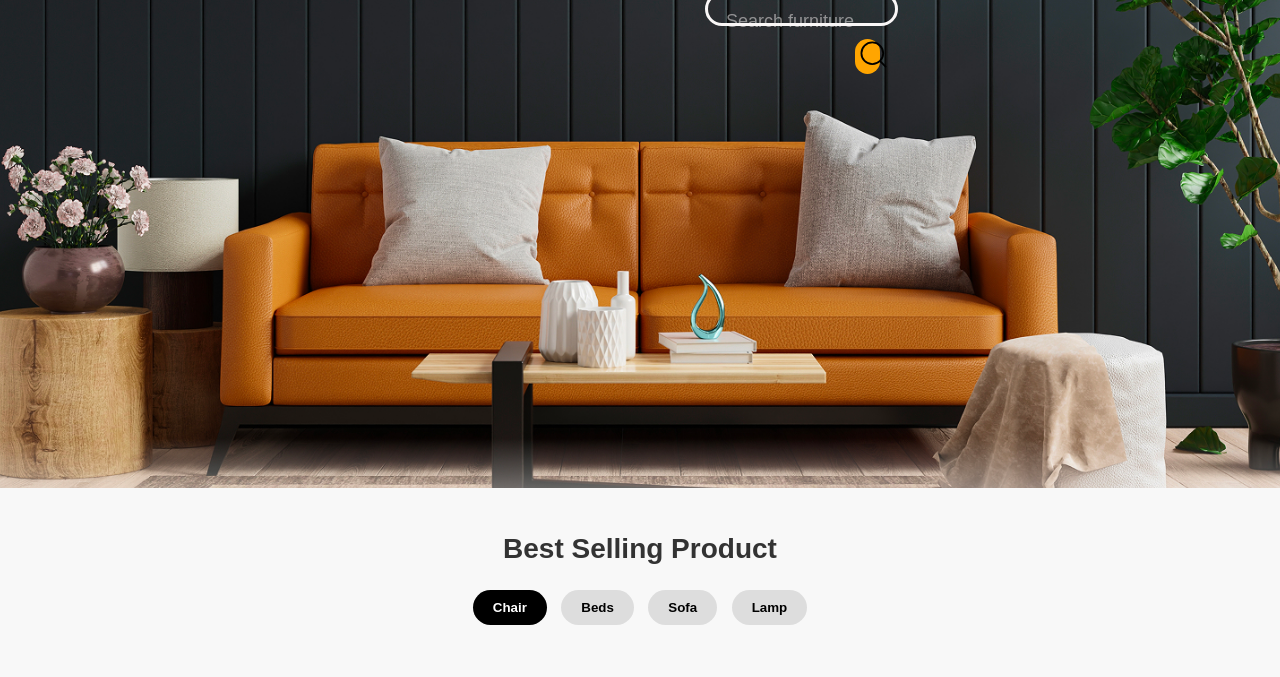
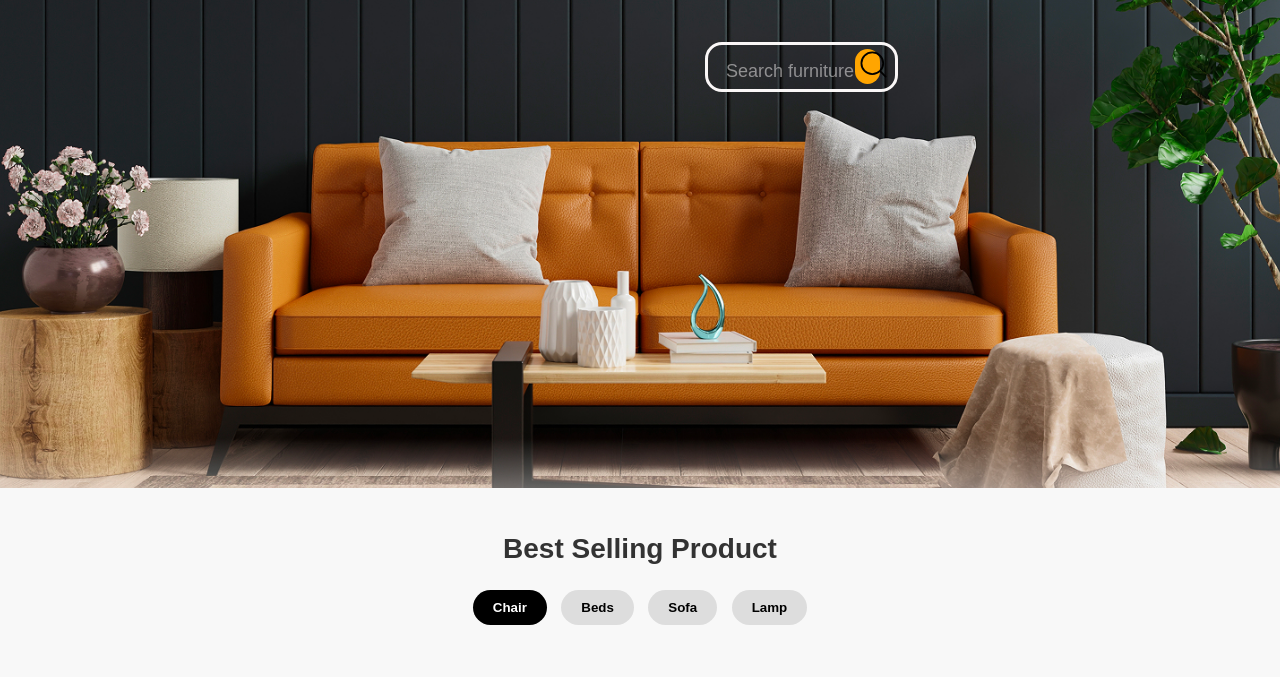
Before and after one commit to 7Bhil/MINI-HACKATON-EQUIPE-1, a plain HTML site: page index.html in a window 1280 px wide. Shown: the part 307-984 px from the top of the page. Drawn offline with Linux system fonts and the light colour scheme.

Commit message:
Add files via upload

```diff
--- a/index.css
+++ b/index.css
@@ -72,7 +72,7 @@ h1 span{
     position: relative;
     left: 600px;
     font-size: 20px;
-
+    top: 25px;
 }
 
 .p span{
@@ -81,7 +81,7 @@ h1 span{
 }
 #recherche{
     position: relative;
-    top:20px;
+    top:70px;
     left: 710px;
     border: 3px solid #faf7f7;
     border-radius: 17px 17px 17px;
@@ -89,7 +89,7 @@ h1 span{
     margin-right: 85%;
     backdrop-filter: blur(100px);
     padding: 14px 18px;
-    height: 20px;
+    height: 50px;
     z-index: 1;
 
 }
@@ -130,7 +130,7 @@ h1 span{
     width: 17%;
     height: 35px;
     position: relative;
-    bottom: 200%;
+    bottom: 40px;
     left: 85%;
     border-radius: 100px 100px 100px 100px;
 }
```
